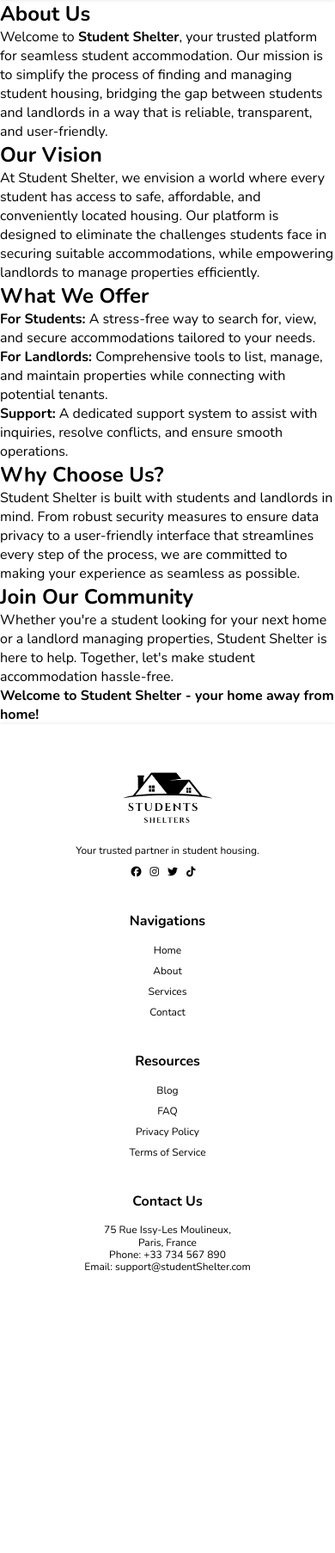
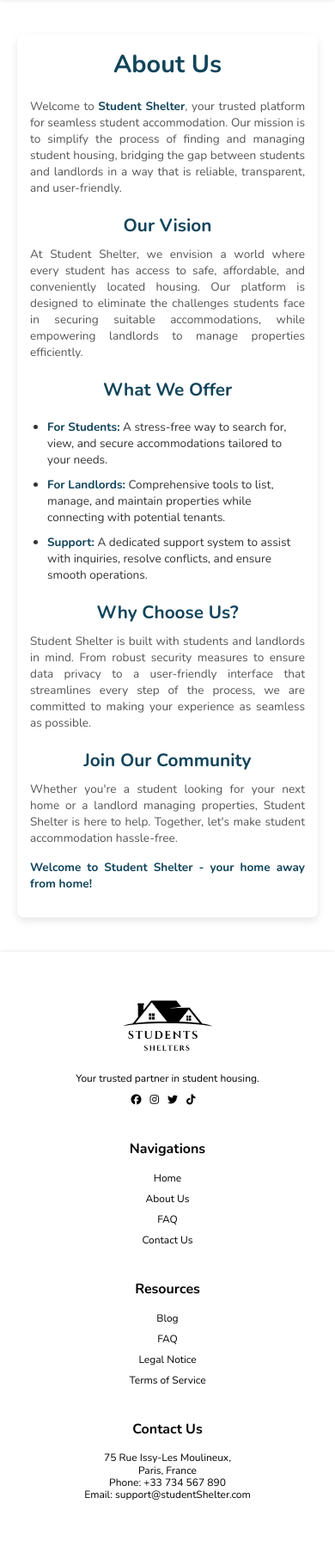
Before and after one commit to Habib-Ahmad/student-shelter, a PHP site: page /studentshelter/about in a window 390 px wide. Shown: the part 131-1937 px from the top of the page at 86% size. Before the commit the page ends 1611 px from the top, so only its background shows below. Run offline with PHP 8.4, Linux system fonts and the light colour scheme; some web fonts are replaced.

Commit message:
Fixed footer links and card styles

```diff
--- a/css/about.css
+++ b/css/about.css
@@ -0,0 +1,90 @@
+
+/* About Us Section */
+.about-us {
+    background: #fff;
+    padding: 40px 20px;
+}
+
+.about-us .container {
+    max-width: 1100px;
+    margin: 0 auto;
+    padding: 20px;
+    background: #fff;
+    box-shadow: 0 4px 10px rgba(0, 0, 0, 0.1);
+    border-radius: 8px;
+}
+
+/* Headings */
+.about-us h1 {
+    font-size: 2.5rem;
+    color: #11445b;
+    text-align: center;
+    margin-bottom: 20px;
+}
+
+.about-us h2 {
+    font-size: 1.8rem;
+    color: #11445b;
+    margin-top: 20px;
+    margin-bottom: 10px;
+    text-align: center;
+}
+
+/* Paragraphs */
+.about-us p {
+    font-size: 1rem;
+    color: #555;
+    margin-bottom: 15px;
+    text-align: justify;
+}
+
+/* List Styles */
+.about-us ul {
+    list-style-type: disc;
+    margin: 20px 0;
+    padding-left: 20px;
+}
+
+.about-us ul li {
+    margin-bottom: 10px;
+    font-size: 1rem;
+    color: #333;
+}
+
+/* Strong Text */
+.about-us strong {
+    color: #11445b;
+}
+
+/* Responsive Design */
+@media (max-width: 768px) {
+    .about-us h1 {
+        font-size: 2rem;
+    }
+
+    .about-us h2 {
+        font-size: 1.5rem;
+    }
+
+    .about-us p, .about-us ul li {
+        font-size: 0.9rem;
+    }
+
+    .about-us .container {
+        padding: 15px;
+    }
+}
+
+@media (max-width: 480px) {
+    .about-us h1 {
+        font-size: 1.8rem;
+    }
+
+    .about-us h2 {
+        font-size: 1.3rem;
+    }
+
+    .about-us p, .about-us ul li {
+        font-size: 0.85rem;
+    }
+}
--- a/css/main.css
+++ b/css/main.css
@@ -54,6 +54,9 @@ body::-webkit-scrollbar {
 .content-wrapper {
   flex: 1;
 }
+
+
+
 
 /* Navbar Styling */
 header {
@@ -314,7 +317,7 @@ nav.navbar .logo img {
 }
 
 .search-button:hover {
-  background-color: #e67e22;
+  background-color: #1a252f;
 }
 
 /* Property Cards */
@@ -363,23 +366,28 @@ a {
 }
 .property-details h3 {
   color: #11445b;
-  font-weight: bold;
+
 }
 
-.favorite-icon {
-}
+/*.favorite-icon {
+
+}*/
 
 .favorite-icon img {
   width: 20px;
   height: auto;
   object-fit: contain;
   cursor: pointer;
+  color: red;
 }
 
 .property-card h4 {
-  /* font-size: 14px;
+  font-size: 16px;
   margin: 10px 0 5px;
-  padding: 5px 5px; */
+  padding: 5px 5px;
+  color: #11445b;
+  font-weight: bold;
+
 }
 
 .property-card p {
--- a/includes/views/legal_view.php
+++ b/includes/views/legal_view.php
@@ -2,11 +2,11 @@
 require_once 'partials/header.php';
 ?>
 
-<section>
+<section class="legal-section">
   <h2>Legal Notice</h2>
   <?php foreach ($legalClauses as $title => $description): ?>
     <div>
-      <p><?php echo htmlspecialchars($title); ?></p>
+      <h4><?php echo htmlspecialchars($title); ?></h4>
       <p><?php echo htmlspecialchars($description); ?></p>
     </div>
   <?php endforeach; ?>
--- a/includes/views/terms_view.php
+++ b/includes/views/terms_view.php
@@ -1,7 +1,7 @@
 <?php require_once "partials/header.php"; ?>
 
 <div>
-  <section id="terms">
+  <section id="terms-section">
     <h2>Terms and Conditions</h2>
     <?php foreach ($termsClauses as $title => $description): ?>
       <h3><?php echo $title; ?></h3>
--- a/index.php
+++ b/index.php
@@ -1,5 +1,5 @@
 <?php
-require_once 'includes/config_session.php';
+//require_once 'includes/config_session.php';
 
 $baseFolder = "/studentshelter/";
 
--- a/partials/footer.php
+++ b/partials/footer.php
@@ -13,17 +13,17 @@
   </div>
   <div class="footer-column">
     <h4>Navigations</h4>
-    <a href="#">Home</a>
-    <a href="#">About</a>
-    <a href="#">Services</a>
-    <a href="#">Contact</a>
+    <a href="/studentshelter/">Home</a>
+    <a href="/studentshelter/about">About Us</a>
+    <a href="/studentshelter/faq">FAQ</a>
+    <a href="/studentshelter/contact">Contact Us</a>
   </div>
   <div class="footer-column">
     <h4>Resources</h4>
     <a href="#">Blog</a>
-    <a href="#">FAQ</a>
-    <a href="#">Privacy Policy</a>
-    <a href="#">Terms of Service</a>
+    <a href="/studentshelter/faq">FAQ</a>
+    <a href="/studentshelter/legal">Legal Notice</a>
+    <a href="/studentshelter/terms">Terms of Service</a>
   </div>
   <div class="footer-column">
     <h4>Contact Us</h4>
```
Also changed, not shown: css/legal.css (+76 -0 lines), css/terms_conditions.css (+48 -47 lines), includes/controllers/favorites_contr.php (added, +11 -0 lines), includes/views/favorites_view.php (added, +33 -0 lines).
